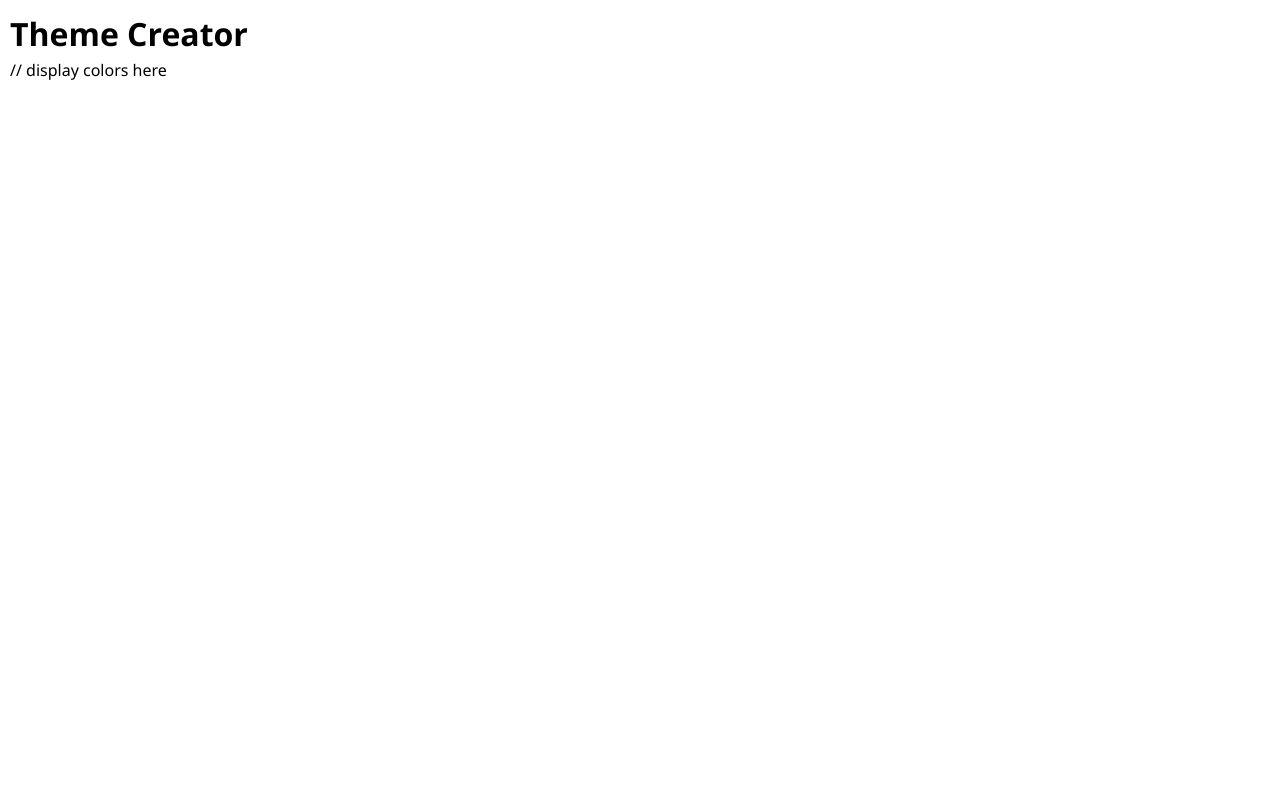
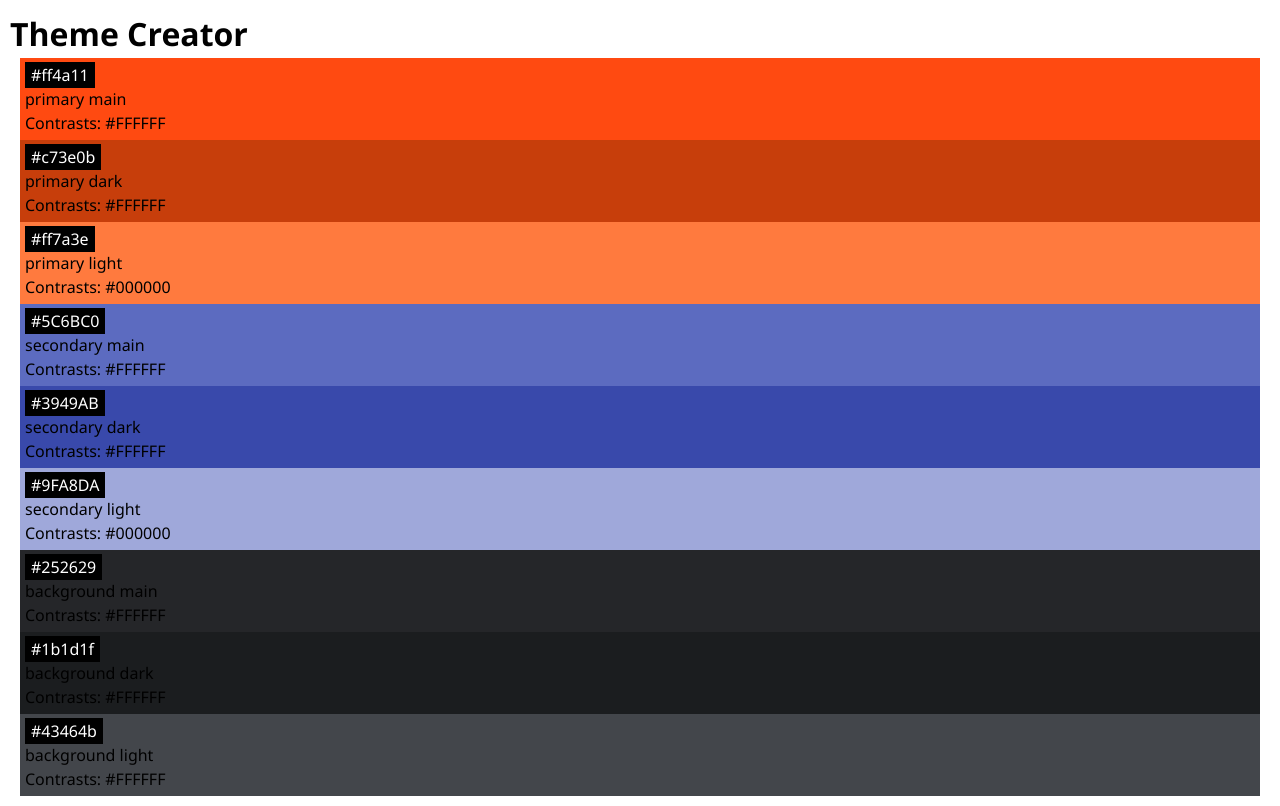
Before and after one commit to TiemoN/Recap-Project-4, a React (Vite) app: page / in a window 1280 px wide. Built offline with nearby package versions, Linux system fonts and the light colour scheme.

Commit message:
added color themes

```diff
--- a/src/App.jsx
+++ b/src/App.jsx
@@ -6,7 +6,15 @@ function App() {
   return (
     <>
       <h1>Theme Creator</h1>
-      // display colors here
+      {initialColors.map((color) => (
+        <Color
+          style={{ backgroundColor: color.hex }}
+          hex={color.hex}
+          role={color.role}
+          contrastsText={color.contrastText}
+          key={color.id}
+        />
+      ))}
     </>
   );
 }
--- a/src/Components/Color/Color.jsx
+++ b/src/Components/Color/Color.jsx
@@ -1,5 +1,11 @@
 import "./Color.css";
 
-export default function Color({ color }) {
-  return null;
+export default function Color({ hex, role, contrastsText, id, style }) {
+  return (
+    <section className="color-card" style={style} id={id}>
+      <p className="color-card-headline">{hex}</p>
+      <p>{role}</p>
+      <p>Contrasts: {contrastsText} </p>
+    </section>
+  );
 }
```
Also changed, not shown: 1 other file (tests, documents, lock files or other folders).
